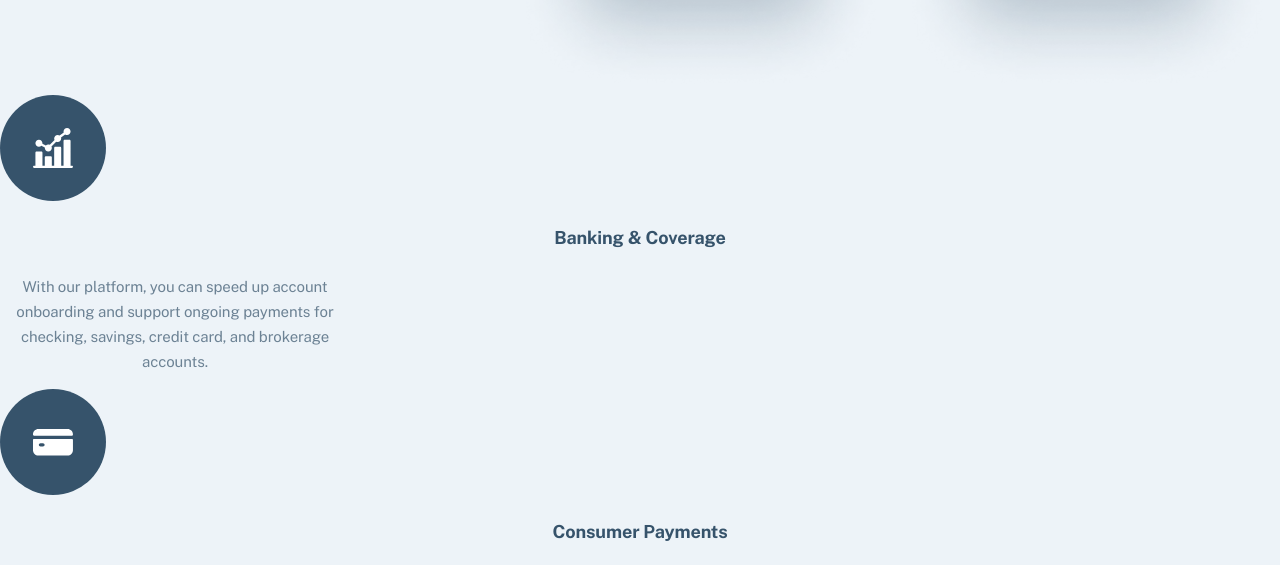
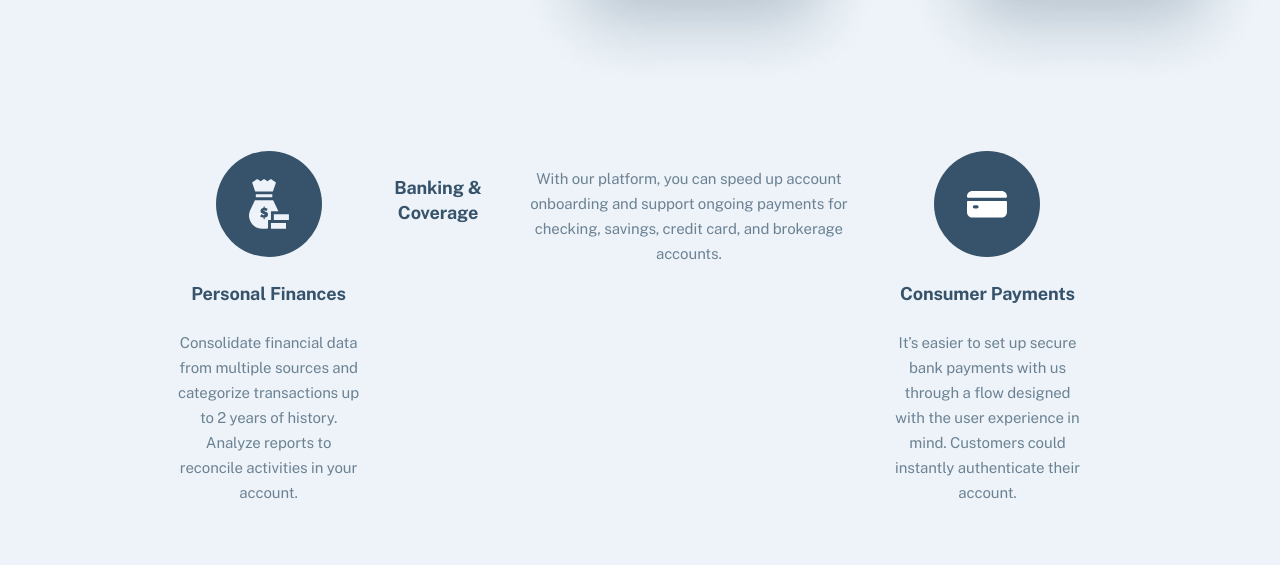
Before and after one commit to devsekret/Payapi, a plain HTML site: page index.html in a window 1280 px wide. Shown: the part 534-1099 px from the top of the page. Drawn offline with Linux system fonts and the light colour scheme.

Commit message:
Payapi 3

```diff
--- a/index.html
+++ b/index.html
@@ -169,7 +169,7 @@
             </div>
         </section>
 
-<!--
+
         <section class="ready">
             <div class="container">
                 <ul class="ready__list">
@@ -178,11 +178,11 @@
                         <h4 class="ready__title">Personal Finances</h4>
                         <p class="ready__text">Consolidate financial data from multiple sources and categorize transactions
                             up
-                            to 2 years of history. Analyze reports to reconcile activities in your account. </p> -->
+                            to 2 years of history. Analyze reports to reconcile activities in your account. </p>
                     </li>
 
-                    <li class="ready__item">
-                        <img class="ready__icon" src="./img/chart.svg" alt="chart" width="106" height="106">
+                    <!-- <li class="ready__item">
+                        <img class="ready__icon" src="./img/chart.svg" alt="chart" width="106" height="106"> -->
                         <h4 class="ready__title">Banking & Coverage</h4>
                         <p class="ready__text">With our platform, you can speed up account onboarding and support ongoing
                             payments for checking, savings, credit card, and brokerage accounts.</p>
```
